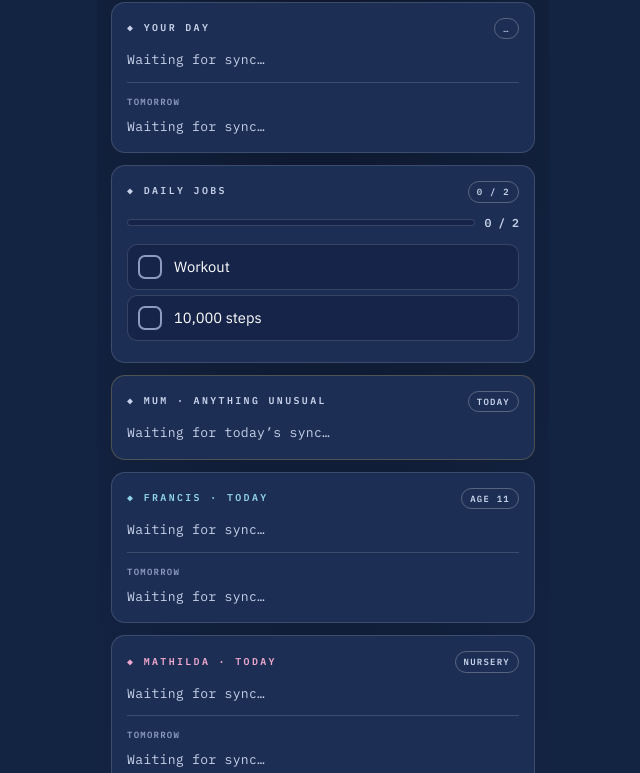
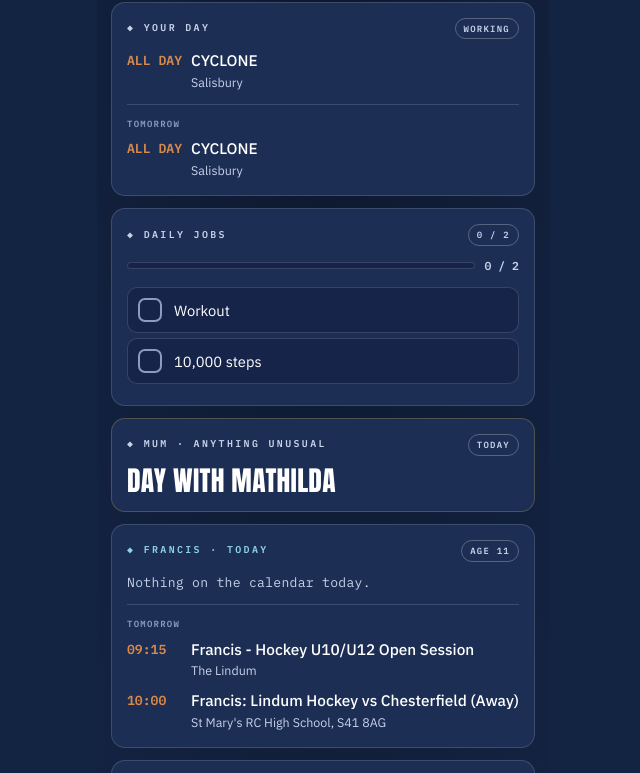
Before and after one commit to jesslangley4-ship-it/alex-mission-control, a plain HTML site: page index.html in a window 1280 px wide. Shown: the part 63-836 px from the top of the page, without its empty margins (317-957 px from the left). Drawn offline with Linux system fonts and the light colour scheme.

Commit message:
Board refresh 2026-11-20T06:08Z

```diff
--- a/index.html
+++ b/index.html
@@ -783,8 +783,8 @@ var RecipeKit = (function(){
      so this is filled in by whoever refreshes the snapshot each night —
      null/empty means "nothing unusual, ordinary day". ---- */
   var SNAPSHOT = {
-    "updatedISO": "2026-11-19T06:07:50.597Z",
-    "forDate": "2026-11-19",
+    "updatedISO": "2026-11-20T06:07:56.969Z",
+    "forDate": "2026-11-20",
     "alexStatus": "normal",
     "alexToday": [
         {
@@ -804,9 +804,21 @@ var RecipeKit = (function(){
     ],
     "mumUnusual": null,
     "francisToday": [],
-    "francisTomorrow": [],
-    "mathildaToday": [],
-    "mathildaTomorrow": [
+    "francisTomorrow": [
+        {
+            "time": "09:15",
+            "title": "Francis - Hockey U10/U12 Open Session",
+            "loc": "The Lindum",
+            "allDay": false
+        },
+        {
+            "time": "10:00",
+            "title": "Francis: Lindum Hockey vs Chesterfield (Away)",
+            "loc": "St Mary's RC High School, S41 8AG",
+            "allDay": false
+        }
+    ],
+    "mathildaToday": [
         {
             "time": "09:30",
             "title": "Gymnastics",
@@ -819,7 +831,8 @@ var RecipeKit = (function(){
             "loc": "Emmerson Pool Hire",
             "allDay": false
         }
-    ]
+    ],
+    "mathildaTomorrow": []
 };
 
   /* ---- Meal plan — mirror of the Tea Planner (the family's source of truth).
@@ -827,31 +840,6 @@ var RecipeKit = (function(){
          writes from the planner, recipes included.
          Any date not in this map shows "Nothing planned yet". ---- */
   var WEEK_MEAL_PLAN = {
-    "2026-11-18": {
-      "meal": "Air-fryer peri-peri cod with sweet potato wedges & corn",
-      "note": "Dentist appointment for all three of you 4-5pm, then straight into Hockey Academy Night 6:15-7:45pm — air fryer gets tea done fast in the gap between.",
-      "kind": "fish",
-      "method": "air-fryer",
-      "time": "5 min prep · 20 min cook",
-      "recipe": {
-        "ingredients": [
-          "4 cod fillets",
-          "1 tbsp olive oil",
-          "1-2 tsp peri-peri seasoning (to taste, for the grown-ups' portions)",
-          "2 sweet potatoes, cut into wedges",
-          "198g tin or frozen sweetcorn"
-        ],
-        "serves": "4 (2 adults, 2 kids)",
-        "steps": [
-          "Heat the air fryer to 200°C. Toss the sweet potato wedges in half the oil and a pinch of salt, and air fry for 12 minutes.",
-          "Meanwhile rub the cod with the rest of the oil. Keep 1-2 fillets completely plain for the kids, and rub peri-peri seasoning onto the grown-ups' fillets only.",
-          "Add the cod to the air fryer basket alongside the wedges and cook for a further 8-10 minutes, until the fish is opaque and flakes easily and the wedges are crisp.",
-          "Heat the sweetcorn in a small pan or the microwave for 3-4 minutes.",
-          "Serve the cod and wedges with the sweetcorn."
-        ],
-        "tip": "Mathilda: keep her cod and wedges completely plain, no peri-peri. Ready in 20 minutes either side of the dentist/hockey run."
-      }
-    },
     "2026-11-19": {
       "meal": "Fish pie with mashed potato topping",
       "note": "Free evening, nothing on for tea — a cosy one to round off the week.",
```
Also changed, not shown: cal-primary.json (+28 -14 lines), meals.json (+0 -25 lines).
